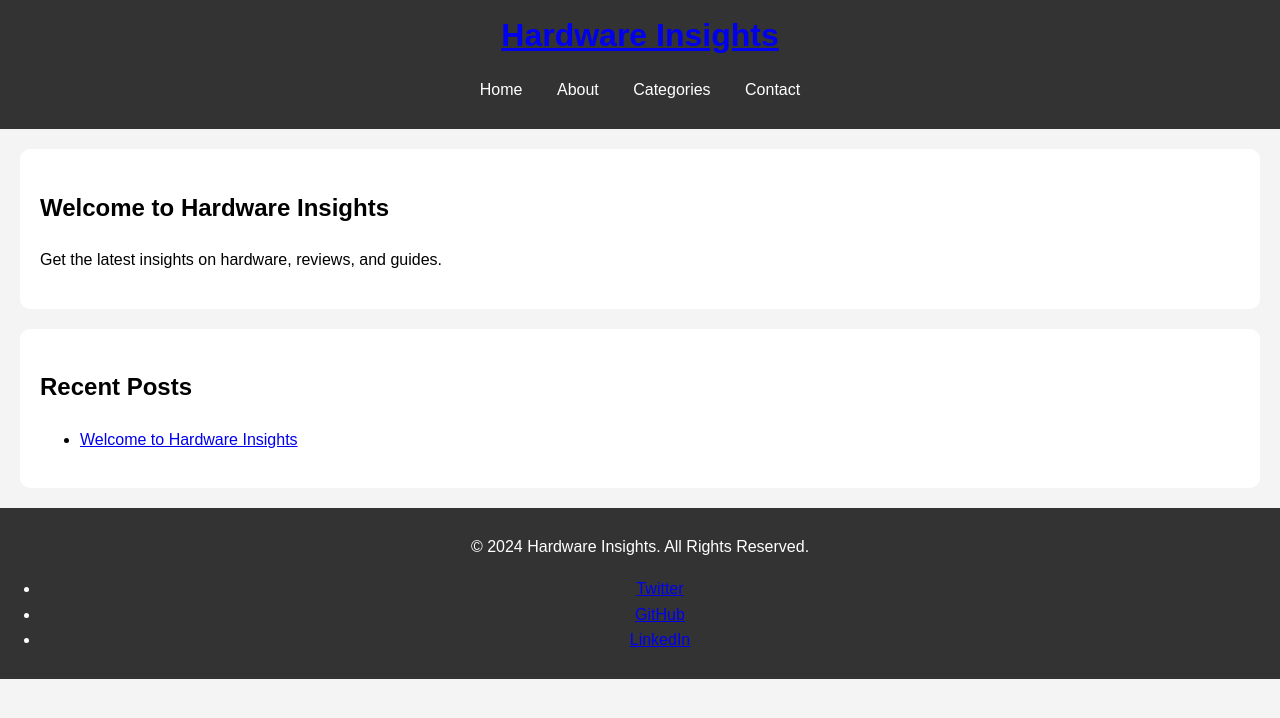
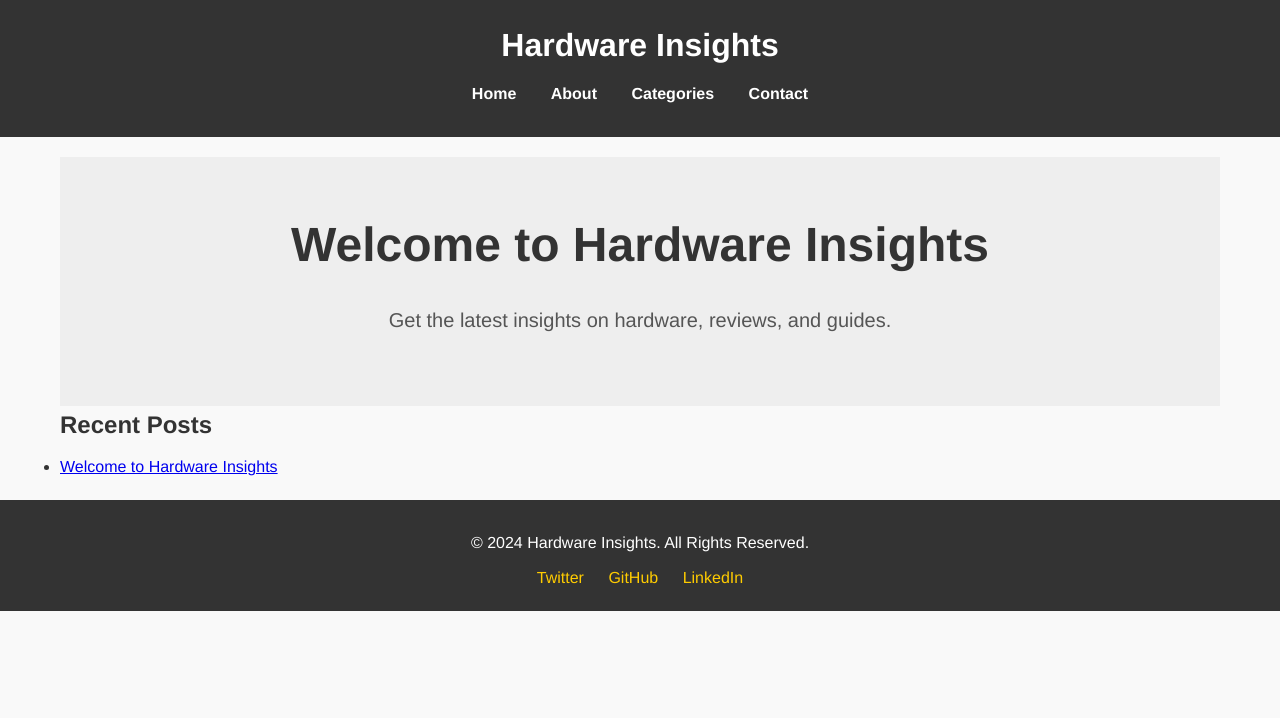
Before and after one commit to sopheadave/sopheadave.github.io, a Jekyll site: the page built from index.html, in a window 1280 px wide. Shown: the top 718 px of the page. Built offline with Jekyll 4.4.1, drawn with Linux system fonts in a browser that asks for light colours.

Commit message:
Update style.css

```diff
--- a/assets/css/style.css
+++ b/assets/css/style.css
@@ -1,50 +1,277 @@
-/* Basic Styles */
-body {
-  font-family: Arial, sans-serif;
-  background-color: #f4f4f4;
+/* Basic Reset */
+* {
   margin: 0;
   padding: 0;
-  line-height: 1.6;
+  box-sizing: border-box;
 }
 
+html {
+  font-size: 16px;
+  scroll-behavior: smooth;
+}
+
+body {
+  font-family: 'Helvetica Neue', Arial, sans-serif;
+  background-color: #f9f9f9;
+  color: #333;
+  line-height: 1.6;
+  margin: 0;
+  padding: 0;
+}
+
+/* Layout Structure */
 header {
-  background: #333;
+  background-color: #333;
   color: #fff;
-  padding: 10px 0;
+  padding: 20px;
   text-align: center;
 }
 
-header h1 {
-  margin: 0;
+header h1 a {
+  color: #fff;
+  text-decoration: none;
+  font-size: 2rem;
 }
 
-nav ul {
-  padding: 0;
+header nav ul {
   list-style: none;
-  text-align: center;
+  padding: 10px 0;
 }
 
-nav ul li {
+header nav ul li {
   display: inline;
   margin: 0 15px;
 }
 
-nav ul li a {
+header nav ul li a {
   color: #fff;
   text-decoration: none;
+  font-weight: 600;
+  transition: color 0.3s ease;
 }
 
-footer {
-  background: #333;
-  color: #fff;
-  padding: 10px 0;
-  text-align: center;
-  margin-top: 20px;
+header nav ul li a:hover {
+  color: #ffcc00;
 }
 
-section {
-  margin: 20px;
+/* Mobile Navigation Toggle */
+.nav-toggle {
+  display: none;
+  background-color: #444;
+  color: white;
+  padding: 10px;
+  border: none;
+  cursor: pointer;
+  font-size: 1rem;
+  margin-bottom: 10px;
+}
+
+.nav-toggle:focus {
+  outline: none;
+}
+
+/* Main Content Styling */
+main {
+  max-width: 1200px;
+  margin: 20px auto;
+  padding: 0 20px;
+}
+
+main h1, main h2, main h3 {
+  margin-bottom: 10px;
+}
+
+main h1 {
+  font-size: 2.5rem;
+  color: #222;
+}
+
+main p {
+  margin: 15px 0;
+  font-size: 1.125rem;
+  color: #555;
+}
+
+article.post {
+  background-color: #fff;
   padding: 20px;
-  background: #fff;
+  margin-bottom: 20px;
   border-radius: 10px;
+  box-shadow: 0 4px 8px rgba(0, 0, 0, 0.1);
 }
+
+article.post h1 {
+  font-size: 2rem;
+  margin-bottom: 15px;
+}
+
+article.post p {
+  font-size: 1rem;
+  color: #666;
+}
+
+article.post .content {
+  line-height: 1.8;
+  margin-bottom: 20px;
+}
+
+/* Footer Styling */
+footer {
+  background-color: #333;
+  color: #fff;
+  padding: 20px 0;
+  text-align: center;
+}
+
+footer p {
+  margin: 10px 0;
+}
+
+footer ul {
+  list-style: none;
+  padding: 0;
+}
+
+footer ul li {
+  display: inline;
+  margin: 0 10px;
+}
+
+footer ul li a {
+  color: #ffcc00;
+  text-decoration: none;
+  transition: color 0.3s ease;
+}
+
+footer ul li a:hover {
+  color: #fff;
+}
+
+/* Forms */
+form {
+  display: flex;
+  flex-direction: column;
+  max-width: 600px;
+  margin: 0 auto;
+  padding: 20px;
+  background-color: #fff;
+  border-radius: 8px;
+  box-shadow: 0 4px 8px rgba(0, 0, 0, 0.1);
+}
+
+form input, form textarea {
+  padding: 10px;
+  margin-bottom: 15px;
+  border: 1px solid #ddd;
+  border-radius: 5px;
+  font-size: 1rem;
+}
+
+form button {
+  padding: 10px;
+  background-color: #333;
+  color: #fff;
+  border: none;
+  border-radius: 5px;
+  cursor: pointer;
+  font-size: 1.125rem;
+  transition: background-color 0.3s ease;
+}
+
+form button:hover {
+  background-color: #555;
+}
+
+form input:focus, form textarea:focus {
+  outline: none;
+  border-color: #ffcc00;
+  box-shadow: 0 0 5px rgba(255, 204, 0, 0.5);
+}
+
+/* Categories Styling */
+#categories ul {
+  list-style: none;
+  margin: 0;
+  padding: 0;
+  display: flex;
+  flex-wrap: wrap;
+}
+
+#categories ul li {
+  margin: 10px;
+}
+
+#categories ul li a {
+  background-color: #333;
+  color: #fff;
+  padding: 10px 15px;
+  border-radius: 5px;
+  text-decoration: none;
+  transition: background-color 0.3s ease;
+}
+
+#categories ul li a:hover {
+  background-color: #ffcc00;
+  color: #333;
+}
+
+/* Hero Section */
+#hero {
+  text-align: center;
+  padding: 50px 0;
+  background-color: #eee;
+}
+
+#hero h1 {
+  font-size: 3rem;
+  color: #333;
+}
+
+#hero p {
+  font-size: 1.25rem;
+  margin: 20px 0;
+  color: #555;
+}
+
+/* Media Queries for Responsiveness */
+@media (max-width: 768px) {
+  /* Mobile Navigation */
+  header nav ul {
+    display: none;
+    flex-direction: column;
+    align-items: center;
+    background-color: #333;
+    padding: 20px 0;
+  }
+
+  header nav ul.active {
+    display: flex;
+  }
+
+  header nav ul li {
+    margin: 10px 0;
+  }
+
+  .nav-toggle {
+    display: block;
+  }
+
+  /* Article and Post Styling */
+  article.post h1 {
+    font-size: 1.75rem;
+  }
+
+  article.post p {
+    font-size: 0.95rem;
+  }
+
+  main h1 {
+    font-size: 2rem;
+  }
+}
+
+@media (max-width: 1200px) {
+  main {
+    padding: 0 10px;
+  }
+}
```
